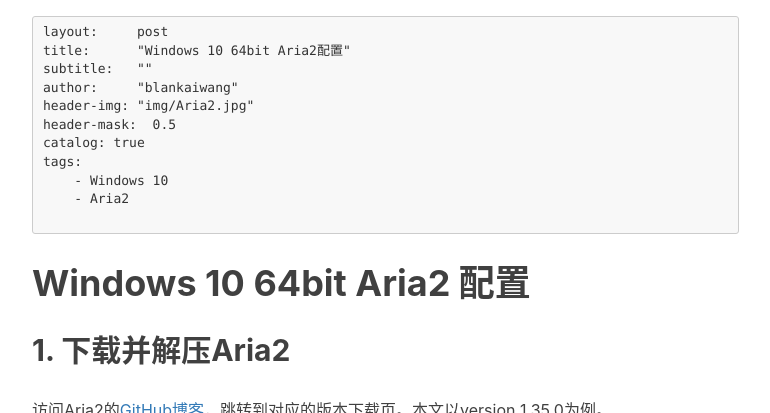
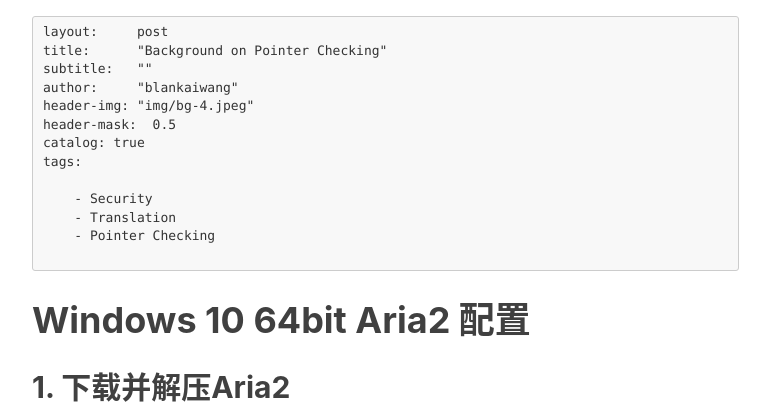
Before and after one commit to blankaiwang/blankaiwang.github.io, a Jekyll site: the page built from _posts/2020-09-27-Windows-10-64bit-Aria2-配置.md, in a window 1280 px wide and 900 px high, cut to the strip 487-900 px from the top of the window. Shown: the whole strip, without its empty margins (233-1003 px from the left). Built offline with Jekyll 4.4.1, drawn with Linux system fonts in a browser that asks for light colours; nearby versions of some CDN libraries; our own code applies the rules of GitHub Pages for plain Markdown files; comment, search, counter and statistics services are not loaded.

Commit message:
Update 2020-09-27-Windows-10-64bit-Aria2-配置.md

````diff
--- a/_posts/2020-09-27-Windows-10-64bit-Aria2-配置.md
+++ b/_posts/2020-09-27-Windows-10-64bit-Aria2-配置.md
@@ -1,14 +1,16 @@
 ```
 layout:     post
-title:      "Windows 10 64bit Aria2配置"
+title:      "Background on Pointer Checking"
 subtitle:   ""
 author:     "blankaiwang"
-header-img: "img/Aria2.jpg"
+header-img: "img/bg-4.jpeg"
 header-mask:  0.5
 catalog: true
 tags:
-    - Windows 10
-    - Aria2
+
+    - Security
+    - Translation
+    - Pointer Checking
 
 ```
 
````
